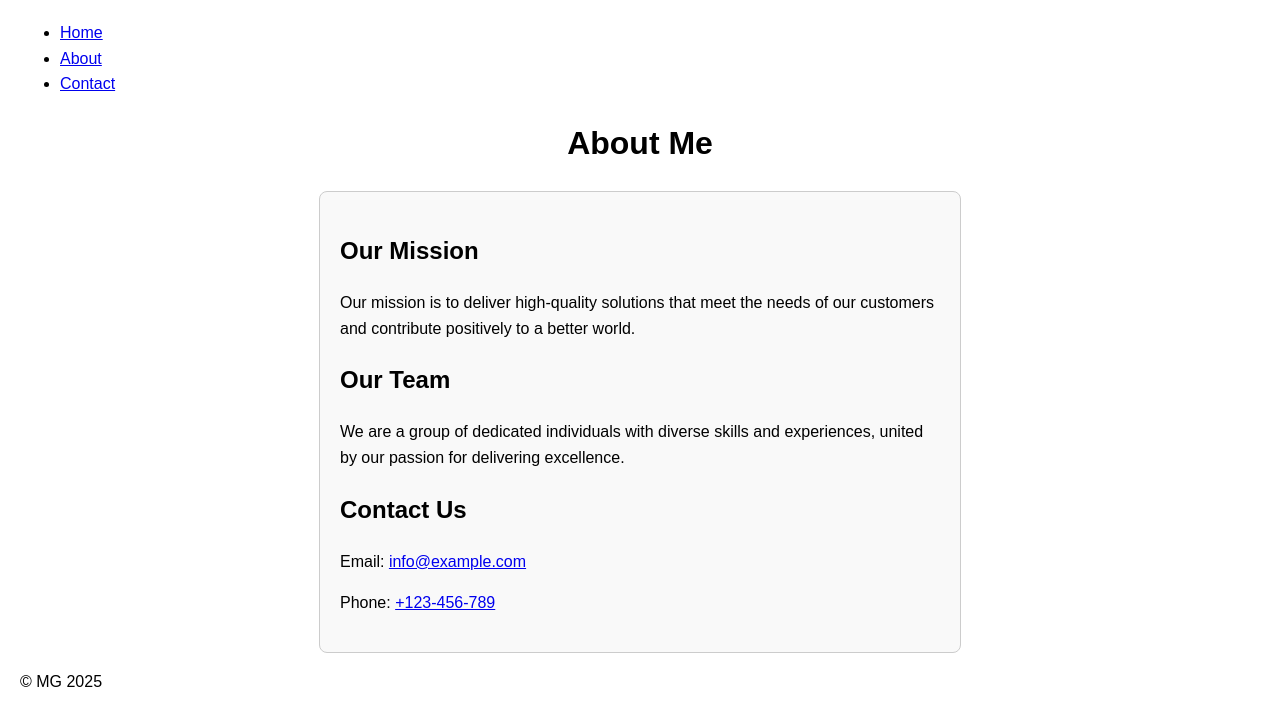
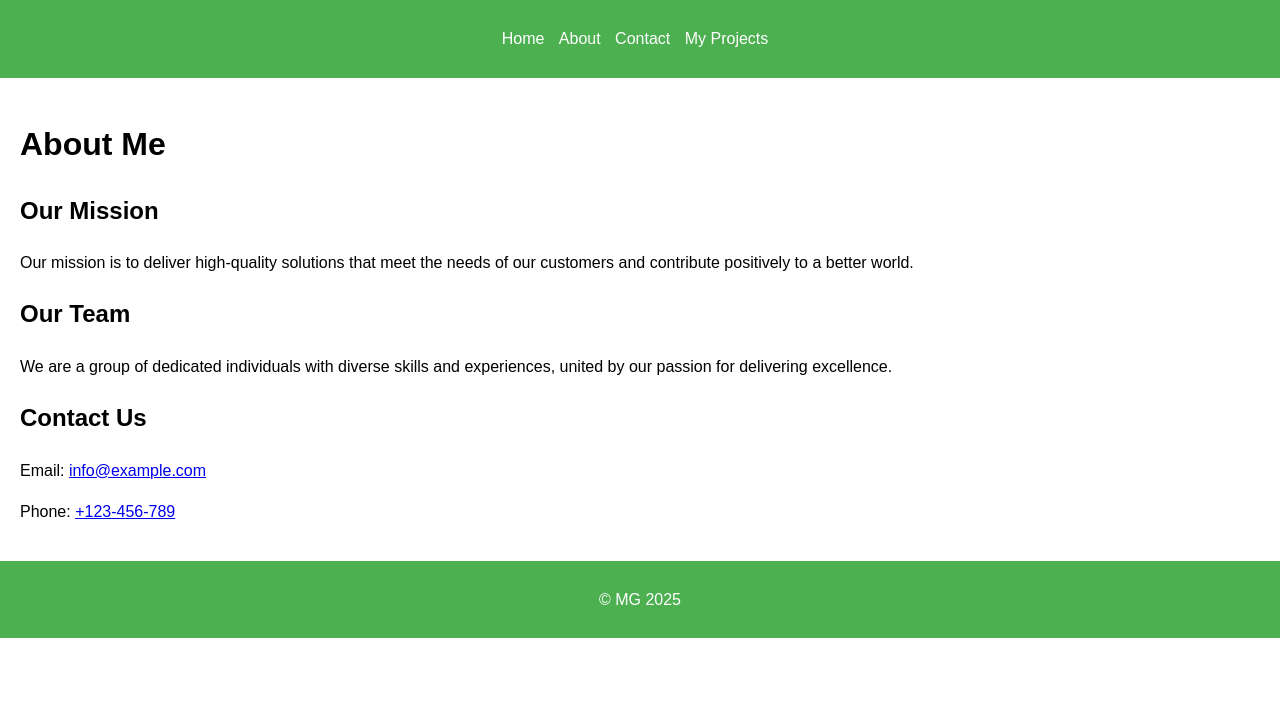
Before and after one commit to VadoVates/marekgor_site, a Django app: page /about/ in a window 1280 px wide. Shown: the top 726 px of the page. Run offline with Django 5.2, Linux system fonts and the light colour scheme.

Commit message:
Updated css

```diff
--- a/marekgor/urls.py
+++ b/marekgor/urls.py
@@ -5,5 +5,5 @@ urlpatterns = [
     path('', views.index, name='index'),
     path('about/', views.about, name='about'),
     path('contact/', views.contact, name='contact'),
-    path('marek/', views.marek, name='marek'),
+    path('marek/', views.marek_list, name='marek_list'),
 ]
--- a/marekgor/views.py
+++ b/marekgor/views.py
@@ -10,10 +10,6 @@ def index(request):
 
 def about (request):
     return render (request, 'about.html')
-
-def marek(request):
-    mareks = Marek.objects.all()
-    return render(request, 'marek_list.html', {'mareks': mareks})
 
 def contact(request):
     if request.method == 'POST':
@@ -35,3 +31,7 @@ def contact(request):
         form = ContactForm()
 
     return render(request, 'contact.html', {'form': form})
+
+def marek_list(request):
+    mareks = Marek.objects.all()
+    return render(request, 'marek_list.html', {'mareks': mareks})
--- a/static/css/style.css
+++ b/static/css/style.css
@@ -1,46 +1,36 @@
 body {
     font-family: Arial, sans-serif;
-            margin: 20px;
+    margin: 0;
     padding: 0;
     line-height: 1.6;
 }
 
-        .container {
-            max-width: 600px;
-            margin: 0 auto;
-            padding: 20px;
-            border: 1px solid #ccc;
-            border-radius: 8px;
-            background-color: #f9f9f9;
+header, footer {
+    background-color: #4CAF50;
+    color: white;
+    text-align: center;
+    padding: 10px 0;
 }
 
-        h1 {
-            text-align: center;
+main {
+    padding: 20px;
 }
 
-        label {
-            display: block;
-            margin: 10px 0 5px;
+nav ul {
+    list-style: none;
+    padding: 0;
 }
 
-        input, textarea {
-            width: 100%;
-            padding: 10px;
-            margin-bottom: 15px;
-            border: 1px solid #ccc;
-            border-radius: 4px;
+nav ul li {
+    display: inline;
+    margin-right: 10px;
 }
 
-        button {
-            width: 100%;
-            padding: 10px;
-            background-color: #007BFF;
+nav ul li a {
     color: white;
-            border: none;
-            border-radius: 4px;
-            cursor: pointer;
+    text-decoration: none;
 }
 
-        button:hover {
-            background-color: #0056b3;
+nav ul li a:hover {
+    text-decoration: underline;
 }
--- a/templates/base.html
+++ b/templates/base.html
@@ -6,6 +6,7 @@
     <title>{% block title %}Marek Górski{% endblock %}</title>
     {% load static %}
     <link rel="stylesheet" href="{% static 'css/style.css' %}">
+    <link rel="icon" href="{% static 'img/favicon.ico' %}">
     {% block extra_head %}
         <!-- Place for adding additional CSS or meta tags -->
     {% endblock %}
@@ -18,6 +19,7 @@
             <li><a href="{% url 'index' %}">Home</a></li>
             <li><a href="{% url 'about' %}">About</a></li>
             <li><a href="{% url 'contact' %}">Contact</a></li>
+            <li><a href="{% url 'marek_list' %}">My Projects</a></li>
             <!-- Add additional navigation links as needed -->
         </ul>
     </nav>
```
Also changed, not shown: webpage/settings.py (+5 -2 lines), static/img/favicon.ico (added). Lines whose indentation alone changed are shown as unchanged.
